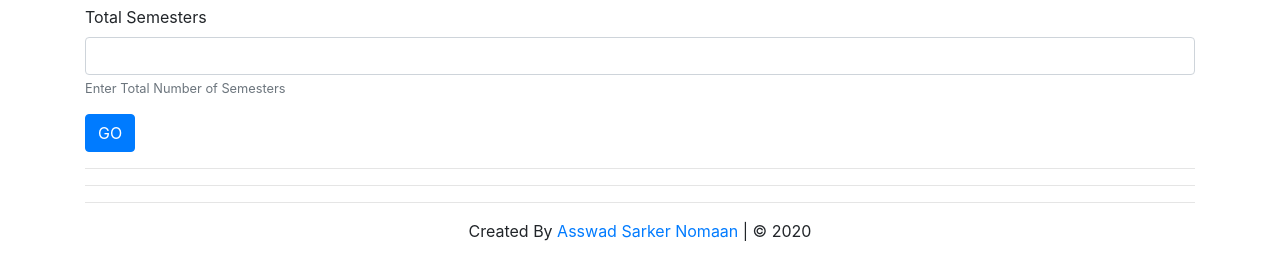
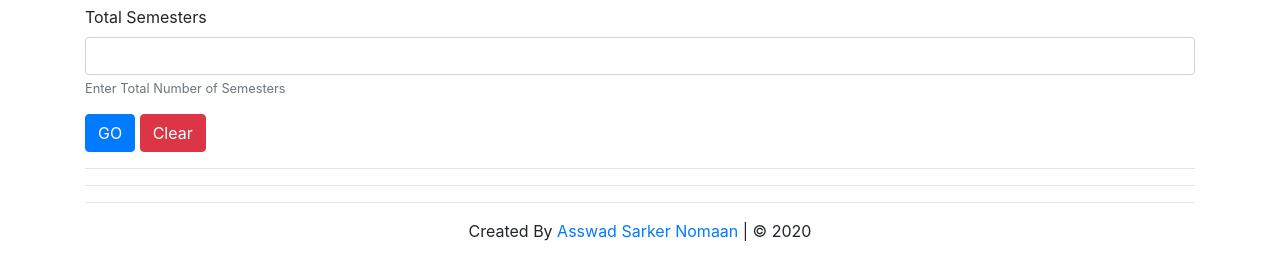
Before and after one commit to asnbd/cgpa_calculator, a plain HTML site: page index.html in a window 1280 px wide. Shown: the part 51-330 px from the top of the page. Drawn offline with nearby package versions, Linux system fonts and the light colour scheme.

Commit message:
Added Clear Button

```diff
--- a/index.html
+++ b/index.html
@@ -14,6 +14,7 @@
                 <small id="emailHelp" class="form-text text-muted">Enter Total Number of Semesters</small>
             </div>
             <button class="btn btn-primary" onclick="loadForm()">GO</button>
+            <button class="btn btn-danger" onclick="clearForm()">Clear</button>
 
 
             <hr>
--- a/js/main.js
+++ b/js/main.js
@@ -34,6 +34,15 @@ function loadForm(){
     $('#resultForm')[0].innerHTML = "";
 
     totalSemesters = inputTotalSemseter;
+}
+
+function clearForm(){
+    for(i=0;i<$('.cgpa').length;i++){
+        $('.cgpa')[i].value = "";
+        $('.credits')[i].value = "";
+    }
+
+    $('#resultForm')[0].innerHTML = "";
 }
 
 function calculateCGPA(){
```
